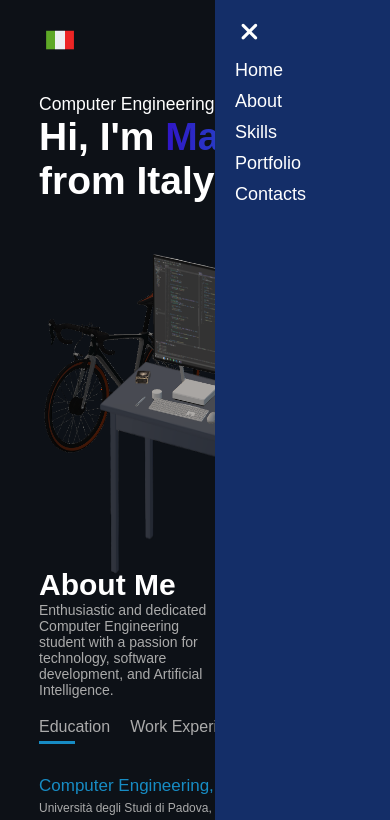
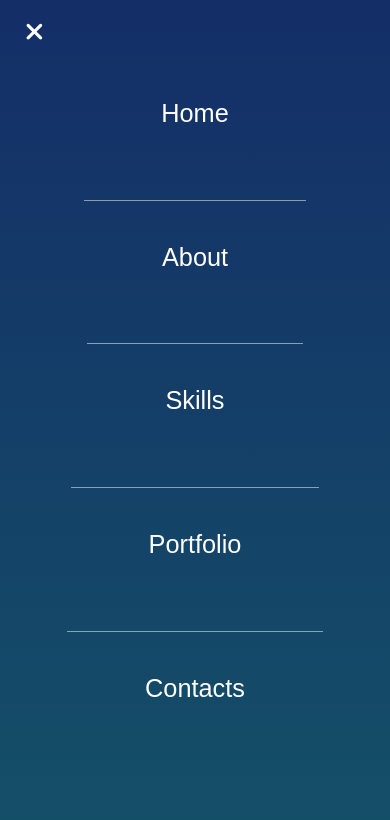
Before and after one commit to massimocampagnaro/massimocampagnaro.github.io, a plain HTML site: page index.html in a window 390 px wide. Both pictures are taken after a click on the icon 358 px from the left and 41 px from the top of the page. Shown: the top 820 px of the page. Drawn offline with Linux system fonts and the light colour scheme; grey boxes are pictures that could not be loaded.

Commit message:
changed sidebar and sticked langbtn on top

```diff
--- a/css/animations.css
+++ b/css/animations.css
@@ -209,7 +209,6 @@
 
 @keyframes rotateBall {
     from {
-        transform:rotateZ(240deg)
+        transform: rotateZ(240deg)
     }
-
 }
--- a/css/smallscreens.css
+++ b/css/smallscreens.css
@@ -36,42 +36,40 @@ nav .fas{
 }
 
 @media only screen and (max-width: 750px){
-    .header-grid{
-        margin-top: 0;
-        row-gap: 50px;
-    }
-    .header-text{
-        font-size: 4.5vw !important;
-    }
-    .header-text h1 span{
-        font-size: 10vw !important;
-    }
-    #nav-container{
+    #movable-nav{
         background: none;
-        margin-top: 15px;
-    }
-    #navbar{
         animation: hideAppear 1.5s;
     }
-    #navbar ul li{
-        display: block;
+    #movable-nav ul{
+        display: grid;
+        grid-auto-columns: 100vw;
+        align-items: center;
+        justify-items: center;
+        padding-top: 5vh;
+        padding-bottom: 10vh;
+        background: linear-gradient(#142e68, #145068);
+        position: fixed;
+        top: 0;
+        right: -100vw;
+        height: 100vh;
+        transition: right 1s, opacity 1s;
     }
-    nav .fas{
+    .nav-item{
+        display: flex;
+        padding: 5vh 20vw;
+    }
+    .nav-item + .nav-item{
+        border-top: 1px solid rgba(255, 255, 255, 0.5);
+    }
+    .nav-item a{
+        font-size: 3vh;
+    }
+    #movable-nav .fas{
         display: block;
         font-size: 25px;
         margin-right: -15px;
     }
-    nav ul{
-        background: #142e68;
-        position: fixed;
-        top: 0;
-        right: -175px;
-        width: 175px;
-        height: 100vh;
-        padding-top: 50px;
-        transition: right 0.5s;
-    }
-    nav ul .fas{
+    #movable-nav ul .fas{
         position: absolute;
         top: 20px;
         left: 25px;
@@ -83,6 +81,17 @@ nav .fas{
     #return-up a i:hover{
         transform: none;
         color: #fff;
+    }
+
+    .header-grid{
+        margin-top: 0;
+        row-gap: 50px;
+    }
+    .header-text{
+        font-size: 4.5vw !important;
+    }
+    .header-text h1 span{
+        font-size: 10vw !important;
     }
 
     .sub-title h1{
@@ -138,6 +147,7 @@ nav .fas{
 
     #navbar div img{
         width: 30px;
+        opacity: 0.8;
     }
 }
 
--- a/css/style.css
+++ b/css/style.css
@@ -22,31 +22,22 @@ body{
 .container{
     padding: 10px 10vw;
 }
-#nav-container{
-    position: fixed;
-    background: #0d1117;
-    top: 0;
-    left: 9vw;
-    right: 9vw;
-    z-index: 3;
-    animation: hideAppear 4s;
-}
 #navbar{
     display: flex;
     align-items: center;
     justify-content: space-between;
     flex-wrap: wrap;
-    margin-top: 10px;
-    border-radius: 10px;
+    margin: 15px 9vw;
+    scroll-margin-top: 15px;
+    height: 25px;
+    animation: hideAppear 4s;
 }
-#navbar div{
-    margin-left: 10px;
+.lang-txt{
     font-size: 15px;
-    width: fit-content;
     cursor: pointer;
     transition: all 0.25s;
 }
-#navbar div:hover{
+.lang-txt:hover{
     scale: 1.1;
 }
 .lang-txt.it.display{
@@ -77,6 +68,13 @@ body{
 .lang-txt.en{
     display: none;
 }
+.lang-img{
+    cursor: pointer;
+    transition: all 0.25s;
+}
+.lang-img:hover{
+    scale: 1.1;
+}
 .lang-img.it, .lang-img.en{
     display: none;
 }
@@ -93,19 +91,25 @@ body{
     display: none;
 }
 
-#navbar ul li{
+#movable-nav{
+    position: fixed;
+    border-radius: 10px;
+    right: 9vw;
+    z-index: 3;
+}
+.nav-item{
     display: inline-block;
     list-style: none;
     margin: 10px 20px;
     animation: slideDownNav 1.5s 2.5s ease-out;
 }
-#navbar ul li a{
+.nav-item a{
     color: #fff;
     text-decoration: none;
     font-size: 18px;
     position: relative;
 }
-#navbar ul li a::after{
+.nav-item a::after{
     content: '';
     width:  0;
     height: 3px;
@@ -115,7 +119,7 @@ body{
     bottom: -6px;
     transition:  0.5s;
 }
-#navbar ul li a:hover::after{
+.nav-item a:hover::after{
     width: 100%;
 }
 
@@ -123,7 +127,7 @@ body{
     display: grid;
     grid-template-columns: 600px minmax(auto, 1160px);
     justify-content: space-between;
-    margin-top: 15vh;
+    margin-top: 11vh;
     width: 80vw;
     height: 80vh;
 }
@@ -151,7 +155,6 @@ body{
 }
 #images-grid{
     display: grid;
-
     /*background: black;*/
     grid-template-columns: repeat(58, 1fr);
     grid-template-rows: repeat(41, 1fr);
@@ -285,6 +288,7 @@ body{
 /* -------------about----------- */
 #about{
     padding: 60px 0;
+    scroll-margin-top: -20px;
     color: #ababab;
 }
 .row{
@@ -522,6 +526,9 @@ body{
 }
 
 /* -------------contact----------- */
+#contact{
+    scroll-margin-top: 40px;
+}
 .contact-left{
     flex-basis: 35%;
 }
--- a/index.html
+++ b/index.html
@@ -12,34 +12,39 @@
 </head>
 
 <body>
-<div id="nav-container">
 <nav id="navbar">
     <div class="lang-txt it" onclick="changeLanguage('italian')">Italian version<br><span>(work in progress)</span></div>
     <div class="lang-txt en" onclick="changeLanguage('english')"><span>English</span> version</div>
     <div class="lang-img it"><img src="img/it-flag.png" onclick="changeLanguage('italian')"></div>
     <div class="lang-img en"><img src="img/us-flag.png" onclick="changeLanguage('english')"></div>
 
+    <div id="movable-nav">
         <ul id="sidemenu">
-            <li><a href="#header"><span class="english">Home</span>
+            <li class="nav-item"><a href="#navbar" onclick="closemenu()">
+                <span class="english">Home</span>
                 <span class="italian">Pagina principale</span>
             </a></li>
-            <li><a href="#about"><span class="english">About</span>
+            <li class="nav-item"><a href="#about" onclick="closemenu()">
+                <span class="english">About</span>
                 <span class="italian">Chi sono</span>
             </a></li>
-            <li><a href="#skills"><span class="english">Skills</span>
+            <li class="nav-item"><a href="#skills" onclick="closemenu()">
+                <span class="english">Skills</span>
                 <span class="italian">Competenze</span>
             </a></li>
-            <li><a href="#portfolio"><span class="english">Portfolio</span>
+            <li class="nav-item"><a href="#portfolio" onclick="closemenu()">
+                <span class="english">Portfolio</span>
                 <span class="italian">Progetti</span>
             </a></li>
-            <li><a href="#contact"><span class="english">Contacts</span>
+            <li class="nav-item"><a href="#contact" onclick="closemenu()">
+                <span class="english">Contacts</span>
                 <span class="italian">Contatti</span>
             </a></li>
             <i class="fas fa-times" onclick="closemenu()"></i>
         </ul>
         <i class="fas fa-bars" onclick="openmenu()"></i>
+    </div>
 </nav>
-</div>
 
 <div id="header">
     <div class="container">
@@ -92,7 +97,7 @@
         </div>
     </div>
     <div id="return-up">
-        <a href="#header"><i class="fa-solid fa-circle-arrow-up"></i></a>
+        <a href="#navbar" onclick="closemenu()"><i class="fa-solid fa-circle-arrow-up"></i></a>
     </div>
 </div>
 
--- a/scripts/scrollManager.js
+++ b/scripts/scrollManager.js
@@ -1,5 +1,5 @@
 var body = document.querySelector("body");
-var nav = document.getElementById("navbar");
+var nav = document.getElementById("movable-nav");
 var up = document.getElementById("return-up");
 
 function changeCss() {
@@ -7,8 +7,8 @@ function changeCss() {
         up.style.display = "block";
         up.style.animation = "appear 0.5s";
         if(innerWidth > 750){
-            nav.style.background = "rgba(5, 9, 39, 0.782)";
-            nav.style.transition = "background 0.5s";
+            nav.style.background = "rgba(9, 9, 39)";
+            nav.style.transition = "background 0.6s";
         }
         else{
             nav.style.background = "none";
--- a/scripts/sideMenuController.js
+++ b/scripts/sideMenuController.js
@@ -2,7 +2,11 @@ var sidemenu = document.getElementById("sidemenu");
 
 function openmenu(){
     sidemenu.style.right = "0";
+    sidemenu.style.opacity = "1";
 }
 function closemenu(){
-    sidemenu.style.right = "-200px";
+    if(innerWidth < 750){
+        sidemenu.style.right = "-100vw";
+        sidemenu.style.opacity = "0";
+    }
 }
```
Lines whose indentation alone changed are shown as unchanged.
